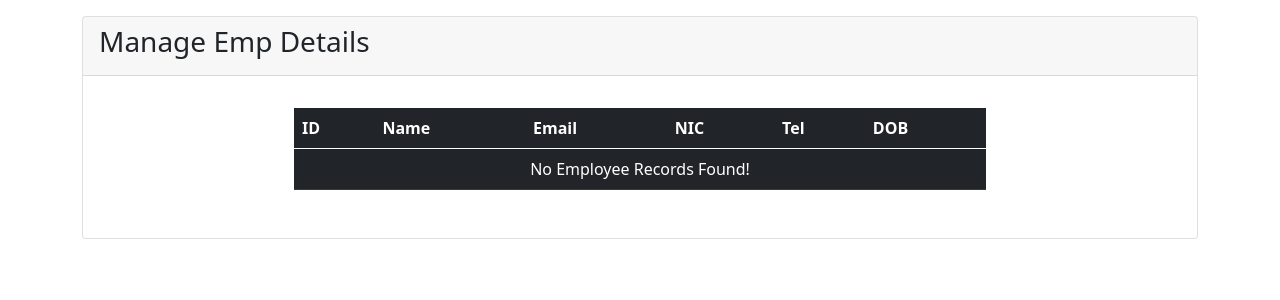
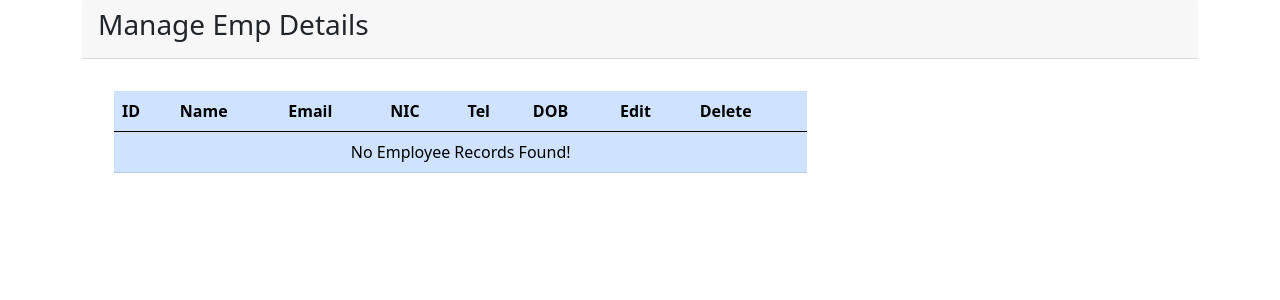
Before and after one commit to dahamrasanga22/Basic-Login-Panel, a PHP site: page /lib/views/emp/manageEmp.php in a window 1280 px wide. Shown: the top 300 px of the page. Run offline with PHP 8.4, Linux system fonts and the light colour scheme; data that the repository does not hold is empty.

Commit message:
Basic-Login-Panel

```diff
--- a/index.php
+++ b/index.php
@@ -10,6 +10,7 @@ if (isset($_POST['btnlogin'])) {
 ?>
 
 
+
 <!DOCTYPE html>
 <html lang="en">
 
@@ -19,7 +20,7 @@ if (isset($_POST['btnlogin'])) {
     <title>LMS Login Panel</title>
     <!-- Link Boostrap / css -->
     <link rel="stylesheet" href="css\bootstrap\css\bootstrap.min.css">
-    <link rel="stylesheet" href="style.css">
+    <!-- <link rel="stylesheet" href="style.css"> -->
 </head>
 <body>
     <div class="container" style="margin-top: 40px;">
--- a/lib/route/user/emp/register.php
+++ b/lib/route/user/emp/register.php
@@ -7,9 +7,7 @@ if(isset($_POST['userName'])){
     $nic   = $_POST['userNic'];
     $phone = $_POST['userPhone'];
 
-    // userDob කියන key එක තියෙනවාද කියලා පරීක්ෂා කරනවා (Warning එක නතර කිරීමට)
     $dob   = isset($_POST['userDob']) ? $_POST['userDob'] : "";
-
     $res = empRegistration($name, $email, $nic, $phone, $dob);
 
     if($res == 1){
--- a/lib/route/user/registration.php
+++ b/lib/route/user/registration.php
@@ -1,4 +1,4 @@
-    <?php
+<?php
 
 include_once('../../functions/userFunction.php');
 
--- a/lib/views/emp/manageEmp.php
+++ b/lib/views/emp/manageEmp.php
@@ -12,22 +12,21 @@ include_once("../../functions/userFunction.php");
     <title>Manage Emp Details</title>
     <link rel="stylesheet" href="../../../css/bootstrap/css/bootstrap.min.css">
     <script src="https://ajax.googleapis.com/ajax/libs/jquery/3.7.1/jquery.min.js"></script>
+    <script src="https://cdn.jsdelivr.net/npm/bootstrap@5.3.0/dist/js/bootstrap.bundle.min.js"></script>
     <link rel="stylesheet" href="">
 
 </head>
 
 <body>
     <div class="container">
-        <div class="card mt-3">
         <div class="card-header">
             <h3>Manage Emp Details</h3>
         </div>
         <div class="card-body">
             <div class="card-body">
                 <div class="row">
-                        <div class="col-md-2"></div>
                     <div class="col-md-8">
-                            <table class="table table-hover table-dark table-border">
+                        <table class="table table-hover table-primary table-border" boarder="1px">
                             <thead>
                                 <tr>
                                     <th>ID</th>
@@ -36,6 +35,8 @@ include_once("../../functions/userFunction.php");
                                     <th>NIC</th>
                                     <th>Tel</th>
                                     <th>DOB</th>
+                                    <th>Edit</th>
+                                    <th>Delete</th>
                                 </tr>
                             </thead>
                             <tbody>
@@ -54,25 +55,60 @@ include_once("../../functions/userFunction.php");
                                             <td><?php echo $row['emp_tel']; ?></td>
                                             <td><?php echo $row['emp_dob']; ?></td>
                                             <td>
-                                                    <!-- <button class="btn btn-primary editBtn" id="<?php echo $row['emp_id']; ?>">Edit</button> -->
+                                                <button type="button" class="btn btn-primary btn editBtn" id="<?php echo $row['emp_id']; ?>">Edit</button>
+                                            </td>
+                                            <td>
                                                 <button class="btn btn-danger deleteBtn" id="<?php echo $row['emp_id']; ?>">Delete</button>
                                             </td>
+
                                         </tr>
                                 <?php
                                     }
                                 } else {
-                                        echo "<tr><td colspan='7' class='text-center'>No Employee Records Found!</td></tr>";
+                                    echo "<tr><td colspan='8' class='text-center'>No Employee Records Found!</td></tr>";
                                 }
 
                                 ?>
+                                <div class="modal fade" id="editModal" tabindex="-1" aria-hidden="true">
+                                    <div class="modal-dialog">
+                                        <div class="modal-content">
+                                            <div class="modal-header">
+                                                <h5 class="modal-title">Edit Employee Details</h5>
+                                                <button type="button" class="btn-close" data-bs-dismiss="modal" aria-label="Close"></button>
+                                            </div>
+                                            <div class="modal-body">
+                                                <form id="editForm">
+                                                    <input type="hidden" id="edit_emp_id">
+                                                    <div class="mb-3">
+                                                        <label>Name</label>
+                                                        <input type="text" id="edit_name" class="form-control">
+                                                    </div>
+                                                    <div class="mb-3">
+                                                        <label>Email</label>
+                                                        <input type="email" id="edit_email" class="form-control">
+                                                    </div>
+                                                    <div class="mb-3">
+                                                        <label>NIC</label>
+                                                        <input type="text" id="edit_nic" class="form-control">
+                                                    </div>
+                                                    <div class="mb-3">
+                                                        <label>Phone</label>
+                                                        <input type="text" id="edit_phone" class="form-control">
+                                                    </div>
+                                                </form>
+                                            </div>
+                                            <div class="modal-footer">
+                                                <button type="button" class="btn btn-secondary" data-bs-dismiss="modal">Close</button>
+                                                <button type="button" id="updateBtn" class="btn btn-primary">Save Changes</button>
+                                            </div>
+                                        </div>
+                                    </div>
+                                </div>
                             </tbody>
                         </table>
                     </div>
-                        <div class="col-md-2"></div>
                 </div>
             </div>
-            </div>
-            <div class="col-md-2"></div>
         </div>
     </div>
 </body>
@@ -147,4 +183,54 @@ include_once("../../functions/userFunction.php");
             }
         });
     });
+
+    $(document).ready(function() {
+        // 1. Edit Button එක එබූ විට දත්ත Modal එකට ගැනීම
+        $(document).on('click', '.editBtn', function() {
+            var emp_id = $(this).attr('id');
+
+            $.ajax({
+                url: "../../route/user/emp/getEmployee.php",
+                method: "POST",
+                data: {
+                    id: emp_id
+                },
+                dataType: "json",
+                success: function(data) {
+                    $('#edit_emp_id').val(data.emp_id);
+                    $('#edit_name').val(data.emp_name);
+                    $('#edit_email').val(data.emp_email);
+                    $('#edit_nic').val(data.emp_nic);
+                    $('#edit_phone').val(data.emp_tel);
+                    $('#editModal').modal('show'); // Modal එක පෙන්වීම
+                }
+            });
+        });
+
+        // 2. Update Button එක එබූ විට දත්ත Save කිරීම
+        $('#updateBtn').click(function() {
+            var id = $('#edit_emp_id').val();
+            var name = $('#edit_name').val();
+            var email = $('#edit_email').val();
+            var nic = $('#edit_nic').val();
+            var phone = $('#edit_phone').val();
+
+            $.ajax({
+                url: "../../route/user/emp/updateEmp.php",
+                method: "POST",
+                data: {
+                    update: 1,
+                    id: id,
+                    name: name,
+                    email: email,
+                    nic: nic,
+                    phone: phone
+                },
+                success: function(response) {
+                    alert(response);
+                    location.reload(); // පිටුව Refresh කිරීම
+                }
+            });
+        });
+    });
 </script>
```
Also changed, not shown: lib/functions/userFunction.php (+29 -16 lines), lib/route/user/emp/deleteUser.php (+2 -33 lines), lib/route/user/emp/getEmployee.php (added, +10 -0 lines), lib/route/user/emp/saveEmp.php (deleted, +0 -11 lines), lib/route/user/emp/updateEmp.php (added, +19 -0 lines), lib/views/emp/addEmp.php (+10 -9 lines), lib/views/emp/editEmp.php (added, +35 -0 lines). Lines whose indentation alone changed are shown as unchanged.
